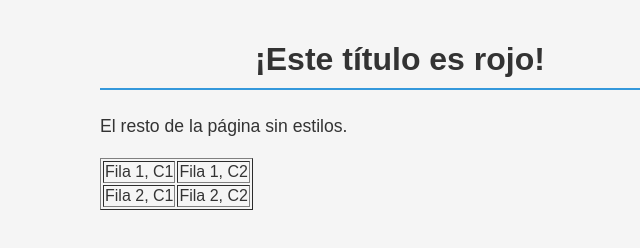
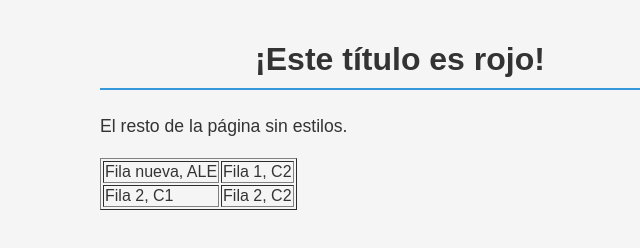
Before and after one commit to alebonita/REPO-TIC-2-752677, a plain HTML site: page index.html in a window 1280 px wide. Shown: the whole page, without its empty margins (240-880 px from the left). Drawn offline with Linux system fonts and the light colour scheme.

Commit message:
Update index.html

```diff
--- a/index.html
+++ b/index.html
@@ -11,7 +11,7 @@
     <!-- Tabla 2x2 -->
     <table border="1">  <!-- El atributo border="1" añade bordes visibles -->
         <tr>
-            <td>Fila 1, C1</td>
+            <td>Fila nueva, ALE</td>
             <td>Fila 1, C2</td>
         </tr>
         <tr>
```
